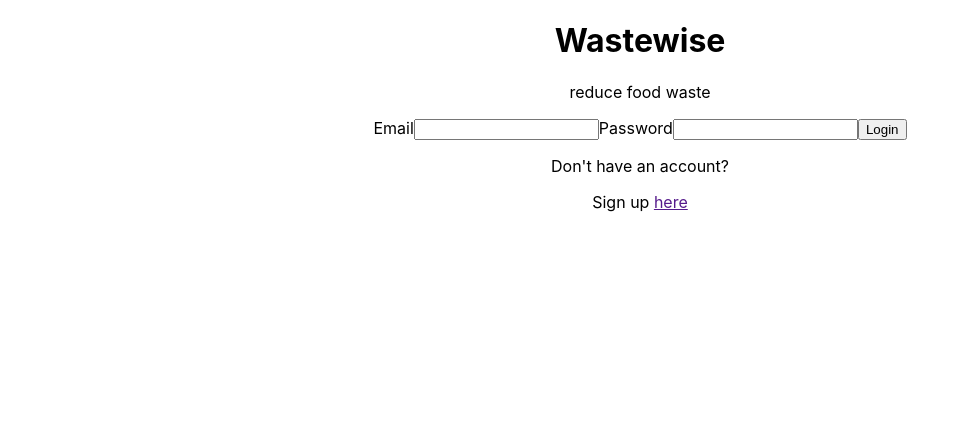
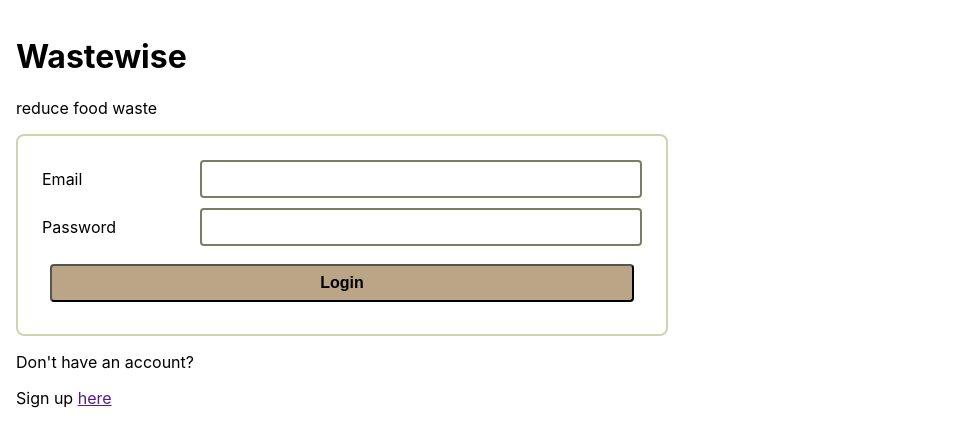
Before and after one commit to hannaner/wastewise-client, a React (Create React App) app: page / in a window 1280 px wide. Shown: the top 446 px of the page, without its empty margins (0-954 px from the left). Built offline with nearby package versions, Linux system fonts and the light colour scheme.

Commit message:
add global color styles, style index, app, and spot pages

```diff
--- /dev/null
+++ b/src/components/NavBar/NavBar.css
@@ -0,0 +1,18 @@
+nav {
+    display: flex;
+    flex-direction: row;
+    align-content: center;
+    margin-bottom: 3vh;
+    color: var(--beaver)
+}
+
+nav a {
+    text-decoration: none;
+    color: var(--beaver);
+}
+
+nav a:hover {
+    text-decoration-thickness: 10px;
+    color: var(--reseda-green);
+    font-weight: bold;
+}
--- a/src/components/NavBar/NavBar.js
+++ b/src/components/NavBar/NavBar.js
@@ -1,5 +1,6 @@
 import { Link } from 'react-router-dom'
 import * as userService from '../../utilities/users-service'
+import './NavBar.css'
 
 export default function NavBar({ user, setUser }){
 
@@ -11,6 +12,7 @@ export default function NavBar({ user, setUser }){
     return (
         <nav>
             <span>Logged in as {localStorage.getItem('user')}</span>
+            &nbsp; | &nbsp;
             <Link to="" onClick={handleLogout}>Logout</Link>
         </nav>
     )
--- a/src/components/NewItemForm/NewItemForm.js
+++ b/src/components/NewItemForm/NewItemForm.js
@@ -38,7 +38,7 @@ export default function NewItemForm({ spotId, getAllSpots }){
     }
 
     return (
-        <>
+        <div className="new-item-form-container">
             <h4>Add an item</h4>
             <form>
                 <label>Item name</label>
@@ -64,7 +64,7 @@ export default function NewItemForm({ spotId, getAllSpots }){
                     ></input>
                 <button type="submit" onClick={handleAddItem}>Add item</button>
             </form>
-        </>
+        </div>
     );
 }
 
--- /dev/null
+++ b/src/components/Spot/Spot.css
@@ -0,0 +1,31 @@
+.spot-item {
+    align-items: flex-start;
+    align-content: space-between;
+    border: .3vmin solid var(--moss-green);
+    background-color: var(--beige);
+    border-radius: .5vmin;
+    display: flex;
+    padding: 10px 15px;
+    margin: 10px;
+    margin-bottom: 20px;
+}
+
+.spot-item button {
+    font-size: smaller;
+}
+
+button.delete-btn {
+    margin-left: 0px;
+}
+
+button.edit-btn {
+    background-color: var(--tea-green);
+}
+
+button.item-toggle-btn {
+    background-color: var(--chamoisee);
+}
+
+.item-form-container {
+    margin-left: 10px;
+}
--- a/src/components/Spot/Spot.js
+++ b/src/components/Spot/Spot.js
@@ -1,11 +1,11 @@
 /* ------- Spot, including its items -------*/
 /* ------- this will be a navigation to view each spot rather than all spots and its details -------*/
-
 
 import { useState } from 'react'
 import NewItemForm from '../NewItemForm/NewItemForm'
 import Items from '../Items/Items'
 import * as spotAPI from '../../utilities/spot-api'
+import './Spot.css'
 
 export default function Spot({ spotId, spotTitle, spotDescription, spotItems, getAllSpots }){
     const initialSpotData = {
@@ -78,13 +78,13 @@ export default function Spot({ spotId, spotTitle, spotDescription, spotItems, ge
     }
 
     return(
-        <>
+        <div className="spot-item">
             <div data-id={spotId}>
-                <h3>Spot: {spotTitle}</h3>
-                <button onClick={handleDeleteSpot}>Delete spot</button>
-                <button onClick={toggleUpdateForm}>Edit spot</button>
+                <h3>{spotTitle}</h3>
+                <button className="delete-btn" onClick={handleDeleteSpot}>Delete spot</button>
+                <button className="edit-btn" onClick={toggleUpdateForm}>Edit spot</button>
 
-                { !showUpdateForm &&
+                { showUpdateForm &&
                 <>
                     <label>Title</label>
                     <input
@@ -105,22 +105,21 @@ export default function Spot({ spotId, spotTitle, spotDescription, spotItems, ge
                         onClick={handleUpdateSpot}
                     >Update</button>
                 </>
-
                 }
 
                 <p>Description: {spotDescription}</p>
                 {/* <p>Items in {spotTitle} </p> */}
-                <button onClick={toggleItems}>See items</button>
+                <button className="item-toggle-btn" onClick={toggleItems}>See items</button>
                 {toggle && itemList}
+
             </div>
-            <div>
+            <div className='item-form-container'>
                 <NewItemForm
                     spotId={spotId}
                     getAllSpots={getAllSpots}
                 />
             </div>
-            <hr></hr>
-        </>
+        </div>
     );
 }
 
--- a/src/index.css
+++ b/src/index.css
@@ -1,3 +1,23 @@
+* {
+
+}
+:root {
+  --reseda-green: #797d62ff;
+  --moss-green: #9b9b7aff;
+  --khaki: #baa587ff;
+  --peach-yellow: #f1dca7ff;
+  --sunglow: #ffcb69ff;
+  --earth-yellow: #e8ac65ff;
+  --persian-orange: #d08c60ff;
+  --chamoisee: #b58463ff;
+  --beaver: #997b66ff;
+  --tea-green: #ccd5aeff;
+  --beige: #e9edc9ff;
+  --cornsilk: #fefae0ff;
+  --papaya-whip: #faedcdff;
+  --buff: #d4a373ff;
+}
+
 body {
   margin: 0;
   font-family: -apple-system, BlinkMacSystemFont, 'Segoe UI', 'Roboto', 'Oxygen',
@@ -11,3 +31,12 @@ code {
   font-family: source-code-pro, Menlo, Monaco, Consolas, 'Courier New',
     monospace;
 }
+
+.scroll-y {
+  overflow-y: scroll;
+}
+
+p.error-message {
+  color: red;
+  text-align: center;
+}
--- a/src/pages/App/App.css
+++ b/src/pages/App/App.css
@@ -1,38 +1,81 @@
 .App {
-  text-align: center;
+
 }
 
-.App-logo {
-  height: 40vmin;
+.form-container {
+  padding: 3vmin;
+  background-color: var(--white);
+  border: .3vmin solid var(--tea-green);
+  border-radius: 1vmin;
+  width: 600px;
+}
+
+form {
+  display: grid;
+  grid-template-columns: 1fr 3fr;
+  gap: 1.25vmin;
+  color: var(--text-dark);
+}
+
+label {
+  font-size: 2vmin;
+  display: flex;
+  align-items: center;
+  text-align: left;
+}
+
+input {
+  padding: 1vmin;
+  font-size: 2vmin;
+  border: .3vmin solid var(--reseda-green);
+  border-radius: .5vmin;
+  color: var(--text-dark);
+  background-image: none !important;
+  outline: none;
+}
+
+input:focus {
+  border: .4vmin solid var(--sunglow);
+}
+
+body {
+  margin: 0;
+  font-family: 'Gloock', serif;
+  -webkit-font-smoothing: antialiased;
+  -moz-osx-font-smoothing: grayscale;
+  padding: 2vmin;
+  height: 100vh;
+  margin-bottom: 20vh;
+}
+
+button, a.button {
+  /* font-family: 'Inter', sans-serif; */
+  margin: 1vmin;
+  padding: 1vmin;
+  background-color: var(--moss-green);
+  font-size: 2vmin;
+  font-weight: bold;
+  text-decoration: none;
+  text-align: center;
+  /* border: .1vmin solid var(--ebony); */
+  border-radius: .5vmin;
+  outline: none;
+  cursor: pointer;
+}
+
+button:disabled, form:invalid button[type="submit"] {
+  cursor: not-allowed;
+  background-color: var(--khaki);
   pointer-events: none;
 }
 
-@media (prefers-reduced-motion: no-preference) {
-  .App-logo {
-    animation: App-logo-spin infinite 20s linear;
-  }
+button[type="submit"] {
+  grid-column: span 2;
+  background-color: var(--sunglow);
 }
 
-.App-header {
-  background-color: #282c34;
-  min-height: 100vh;
-  display: flex;
-  flex-direction: column;
-  align-items: center;
-  justify-content: center;
-  font-size: calc(10px + 2vmin);
-  color: white;
+button.delete-btn {
+  background-color: var(--cornsilk);
+  color: grey;
+  border: .3vmin solid grey;
 }
-
-.App-link {
-  color: #61dafb;
-}
-
-@keyframes App-logo-spin {
-  from {
-    transform: rotate(0deg);
-  }
-  to {
-    transform: rotate(360deg);
-  }
-}
--- a/src/pages/SpotPage/SpotPage.js
+++ b/src/pages/SpotPage/SpotPage.js
@@ -3,6 +3,7 @@ import { useState, useEffect } from 'react'
 import NewSpotForm from '../../components/NewSpotForm/NewSpotForm'
 import Spot from '../../components/Spot/Spot'
 import * as spotAPI from '../../utilities/spot-api'
+import './SpotPage.css'
 
 export default function SpotPage({ user, setUser }){
     // state for showing all Spots
```
Also changed, not shown: src/components/NewItemForm/NewItemForm.css (added), src/pages/SpotPage/SpotPage.css (added).
